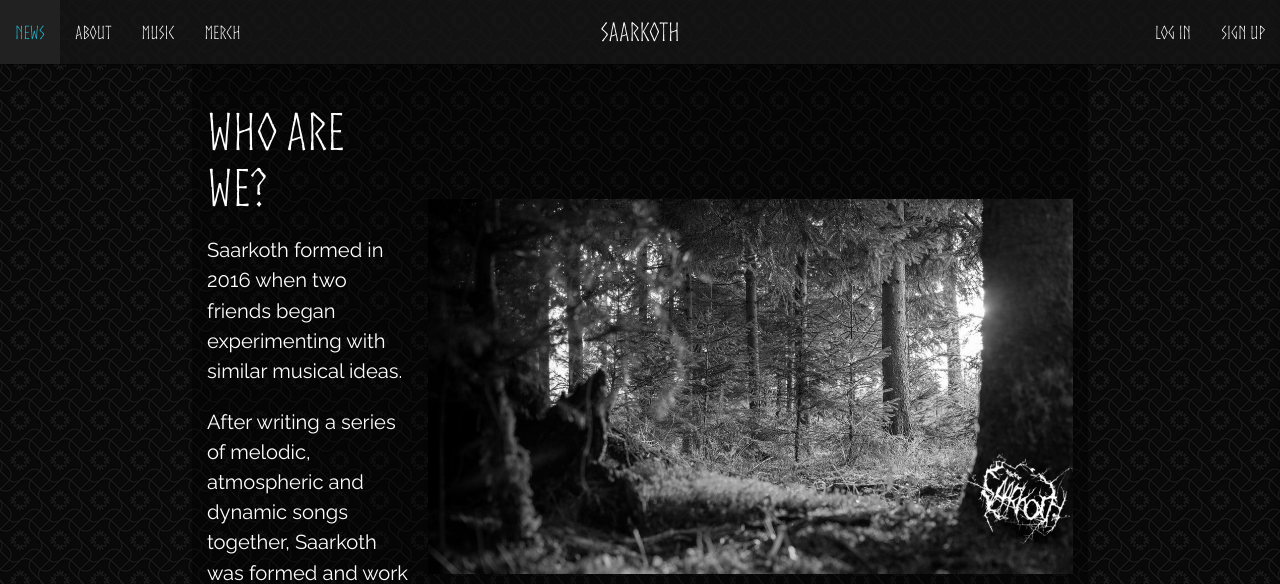
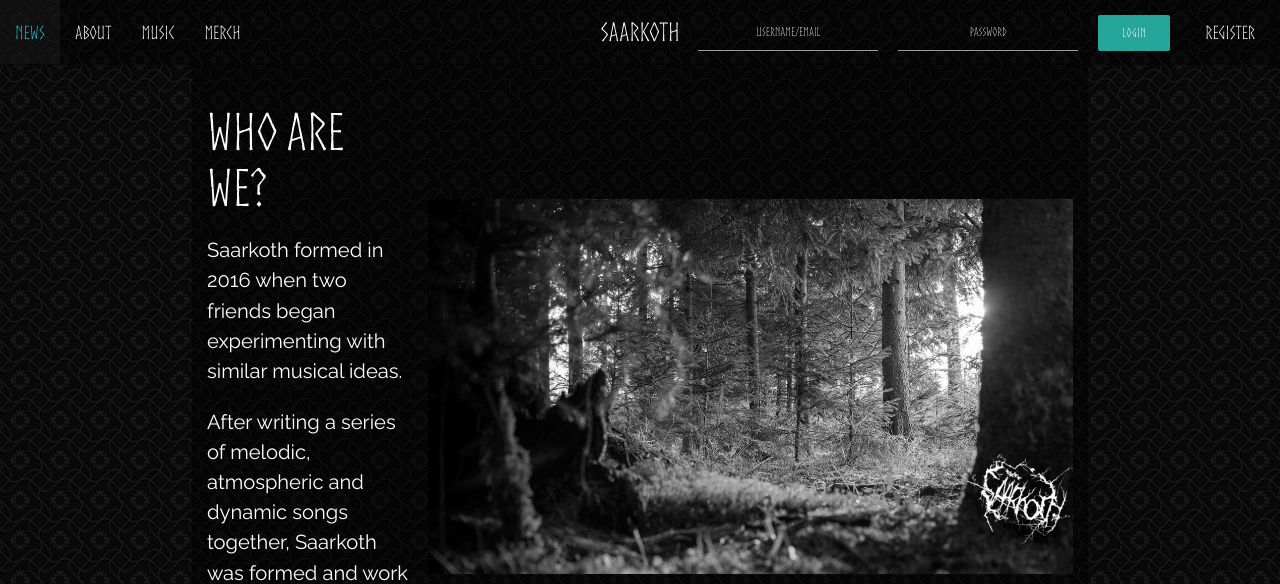
Before and after one commit to wolflint/saarkothWebsite, a PHP site: page /about.php in a window 1280 px wide. Shown: the top 584 px of the page. Run offline with PHP 8.4, Linux system fonts and the light colour scheme; some libraries are stand-ins or nearby versions.

Commit message:
Login bar

```diff
--- a/css/myStyle.css
+++ b/css/myStyle.css
@@ -53,7 +53,7 @@
 /* NAVBAR */
 
 nav {
-  background-color: rgba(22, 22, 22, 0.8);
+  background-color: rgba(0, 0, 0, 0.4);
   font-family: "Norse";
   text-align: center;
 }
@@ -79,10 +79,6 @@
   color: rgb(255, 255, 255);
 }
 
-nav ul li.active {
-  background-color: rgb(33, 33, 33);
-}
-
 nav ul li.active>a {
   color: rgb(30, 188, 209);
 }
@@ -92,7 +88,7 @@
 }
 
 nav ul a:hover {
-  background-color: rgb(33, 33, 33);
+  background-color: rgb(33, 33, 33, 0.4);
   color: rgb(30, 188, 209);
 }
 
@@ -193,3 +189,8 @@
   padding-top: 50px;
   padding-bottom: 30px;
 }
+
+ul#rightnav li {
+    padding-left: 10px;
+    padding-right: 10px;
+}
--- a/includes/header.php
+++ b/includes/header.php
@@ -21,7 +21,7 @@
 
       <div class="navbar-fixed">
         <nav>
-          <div class="nav-wrapper">
+          <form class="nav-wrapper" action="includes/login.inc.php" method="post">
             <!-- NAV BRAND-LOGO and MOBILE NAV-MENU BUTTON -->
             <a href="index.php" class="brand-logo center">SAARKOTH</a>
             <a href="#" data-activates="mobile-demo" class="right button-collapse">
@@ -31,28 +31,19 @@
             <ul class="left hide-on-med-and-down">
             <?php include('includes/nav.php'); ?>
             </ul>
-            <!-- RIGHT OF BRAND-LOGO -->
-            <ul class="right hide-on-med-and-down">
+            <ul id="right-nav" class="right hide-on-med-and-down">
             <?php
-            if (isset($_SESSION['u_id']))
-            {
-            echo
-            "
-            <li><a href=\"account.php\">Account</a></li>
-            <li><a href=\"merch.php#ShoppingCart\"><i class=\"material-icons\">shopping_cart</i></a></li>
-            ";
+
+            if (!(isset($_SESSION['u_id']))) {
+                echo "<li style=\"padding-left:10px; padding-right:10px; width:200px;\"><input style=\"text-align: center;\" type=\"text\" name=\"uid\" placeholder=\"Username/Email\"></li>";
+                echo "<li style=\"padding-left:10px; padding-right:10px; width:200px;\"><input style=\"text-align: center;\" type=\"password\" name=\"pwd\" placeholder=\"Password\"></li>";
+                echo "<li style=\"padding-left:10px; padding-right:10px;\"><button class=\"btn\" type=\"submit\" name=\"submit\">Login</button></li>";
+                echo "<li style=\"padding-left:10px; padding-right:10px;\"><a href=\"../signup.php\">Register</li>";
             }
-            else
-            {
-            echo "
-            <li><a href=\"login.php\">Log in</a></li>
-            <li><a href=\"signup.php\">Sign up</a></li>
-            ";
-            }
-            ?>
-            </ul>
 
-            </div>
+             ?>
+         </ul>
+        </form>
           </nav>
           </div>
 
--- a/index.php
+++ b/index.php
@@ -1,3 +1,4 @@
+<?php include_once 'includes/header.php'; ?>
 <!DOCTYPE html>
 <html lang="en">
 
@@ -15,6 +16,7 @@
 
 <body>
 	<main>
+
 		<section id="parallax-section">
 			<div class="row">
 				<!-- Logo image -->
@@ -95,7 +97,7 @@
 								<tr>
 									<?php
 									include_once 'includes/dbh.inc.php';
-									session_start();
+									// session_start();
 									$sql = "SELECT * FROM tour ORDER BY date ASC;";
 									$result = mysqli_query($conn, $sql);
 									$resultCheck = mysqli_num_rows($result);
```
